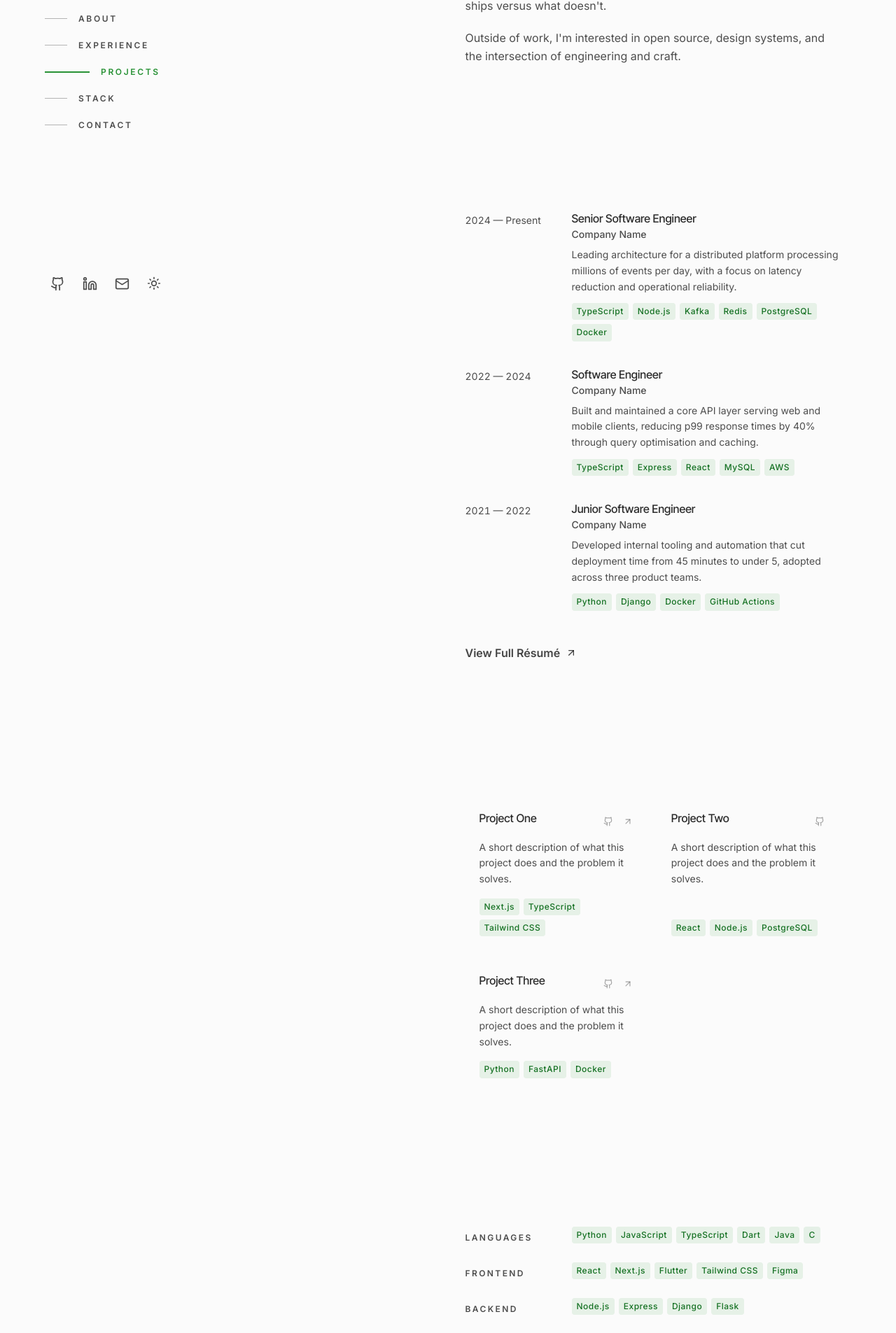
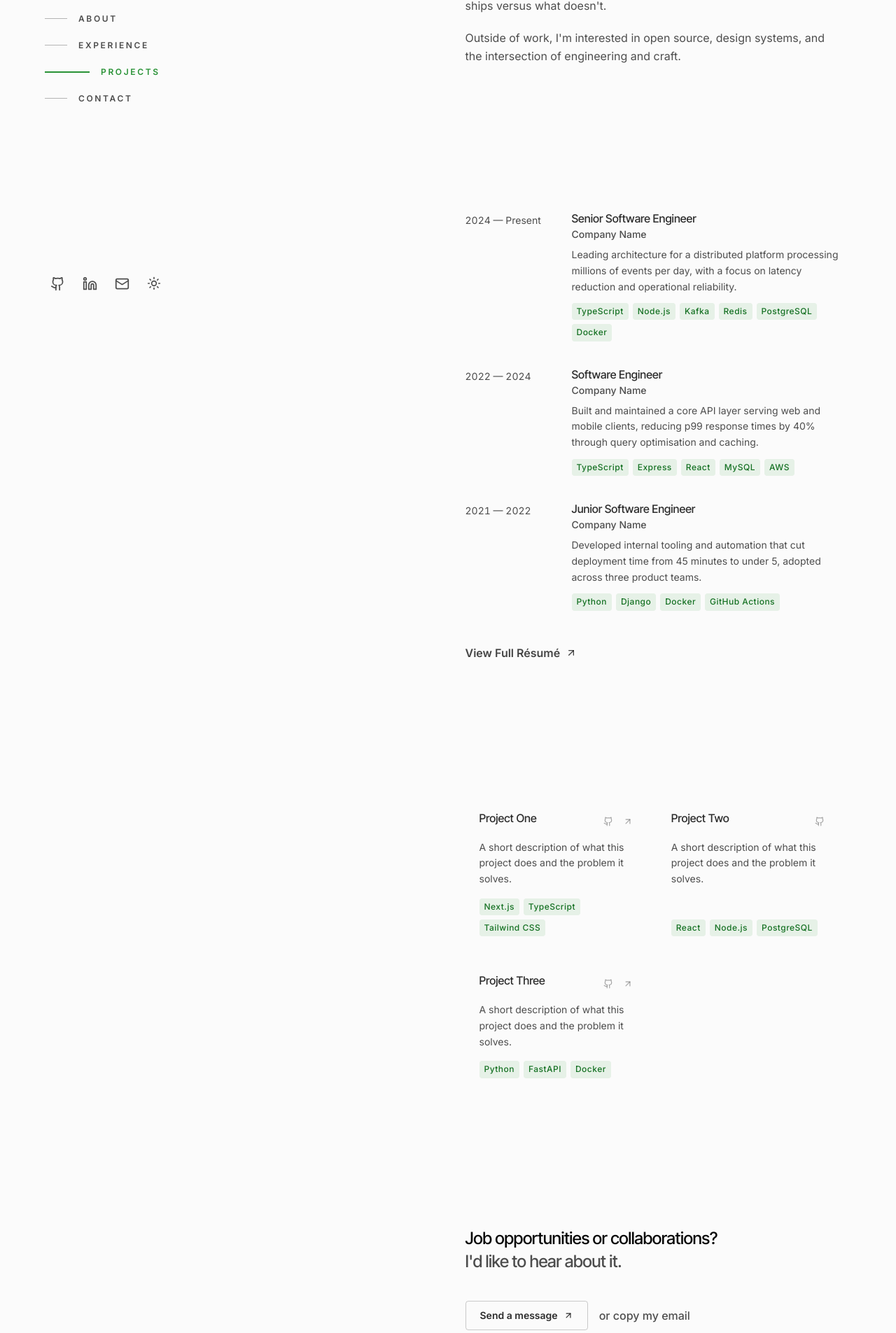
Before and after one commit to Gabnix/personal_portfolio_v1, a Next.js app: page / in a window 1280 px wide. Shown: the part 277-2182 px from the top of the page at 70% size. Built offline with nearby package versions, Linux system fonts and the light colour scheme.

Commit message:
fix: add border to send a message button

```diff
--- a/src/app/page.tsx
+++ b/src/app/page.tsx
@@ -1,6 +1,5 @@
 import { LeftColumn } from "@/components/layout/LeftColumn";
 import { AboutSection } from "@/components/sections/AboutSection";
-import { SkillsSection } from "@/components/sections/SkillsSection";
 import { ExperienceSection } from "@/components/sections/ExperienceSection";
 import { ProjectsSection } from "@/components/sections/ProjectsSection";
 import { ContactSection } from "@/components/sections/ContactSection";
@@ -22,7 +21,6 @@ export default function HomePage() {
             <AboutSection />
             <ExperienceSection />
             <ProjectsSection />
-            <SkillsSection />
             <ContactSection />
           </div>
 
--- a/src/components/layout/LeftColumn.tsx
+++ b/src/components/layout/LeftColumn.tsx
@@ -13,7 +13,6 @@ const NAV_ITEMS = [
   { label: "About", sectionId: "about" },
   { label: "Experience", sectionId: "experience" },
   { label: "Projects", sectionId: "projects" },
-  { label: "Stack", sectionId: "skills" },
   { label: "Contact", sectionId: "contact" },
 ] as const;
 
--- a/src/components/sections/AboutSection.tsx
+++ b/src/components/sections/AboutSection.tsx
@@ -9,7 +9,7 @@ export function AboutSection() {
 
       {/* ── Sticky section header — mobile only ──────────────────── */}
       <div className="lg:hidden sticky top-0 z-20 -mx-6 sm:-mx-10 px-6 sm:px-10 py-3 mb-3 backdrop-blur-md bg-background/70">
-        <span className="font-sans text-[11px] font-semibold uppercase tracking-[0.22em] text-muted-foreground">
+        <span className="font-sans text-[12px] font-semibold uppercase tracking-[0.22em] text-muted-foreground">
           About
         </span>
       </div>
--- a/src/components/sections/ContactSection.tsx
+++ b/src/components/sections/ContactSection.tsx
@@ -15,7 +15,7 @@ export function ContactSection() {
 
         <AnimatedWrapper variant={fadeInUp}>
           {/* Overline — static on all breakpoints for Contact (last section, no sticky needed) */}
-          <p className="lg:hidden font-sans text-[11px] font-semibold uppercase tracking-[0.22em] text-muted-foreground mb-8">
+          <p className="lg:hidden font-sans text-[12px] font-semibold uppercase tracking-[0.22em] text-muted-foreground mb-8">
             Contact
           </p>
 
@@ -31,11 +31,11 @@ export function ContactSection() {
           <div className="mt-10 flex flex-col sm:flex-row sm:items-center gap-4">
             <Link
               href="/contact"
-              className="inline-flex items-center gap-2 font-sans text-base font-semibold text-foreground/85 hover:text-accent-signal transition-colors duration-300 group"
+              className="inline-flex items-center gap-2 px-5 py-2.5 border border-foreground/20 rounded font-sans text-sm font-semibold text-foreground/85 hover:border-accent-signal hover:text-accent-signal transition-colors duration-300 group"
             >
               Send a message
               <ArrowUpRight
-                className="h-4 w-4 transition-transform duration-200 group-hover:translate-x-0.5 group-hover:-translate-y-0.5"
+                className="h-3.5 w-3.5 transition-transform duration-200 group-hover:translate-x-0.5 group-hover:-translate-y-0.5"
                 aria-hidden="true"
               />
             </Link>
--- a/src/components/sections/ExperienceSection.tsx
+++ b/src/components/sections/ExperienceSection.tsx
@@ -13,7 +13,7 @@ export function ExperienceSection() {
 
       {/* ── Sticky section header — mobile only ──────────────────── */}
       <div className="lg:hidden sticky top-0 z-20 -mx-6 sm:-mx-10 px-6 sm:px-10 py-3 mb-3 backdrop-blur-md bg-background/70">
-        <span className="font-sans text-[11px] font-semibold uppercase tracking-[0.22em] text-muted-foreground">
+        <span className="font-sans text-[12px] font-semibold uppercase tracking-[0.22em] text-muted-foreground">
           Experience
         </span>
       </div>
--- a/src/components/sections/ProjectsSection.tsx
+++ b/src/components/sections/ProjectsSection.tsx
@@ -12,7 +12,7 @@ export function ProjectsSection() {
 
       {/* ── Sticky section header — mobile only ──────────────────── */}
       <div className="lg:hidden sticky top-0 z-20 -mx-6 sm:-mx-10 px-6 sm:px-10 py-3 mb-3 backdrop-blur-md bg-background/70">
-        <span className="font-sans text-[11px] font-semibold uppercase tracking-[0.22em] text-muted-foreground">
+        <span className="font-sans text-[12px] font-semibold uppercase tracking-[0.22em] text-muted-foreground">
           Projects
         </span>
       </div>
```
